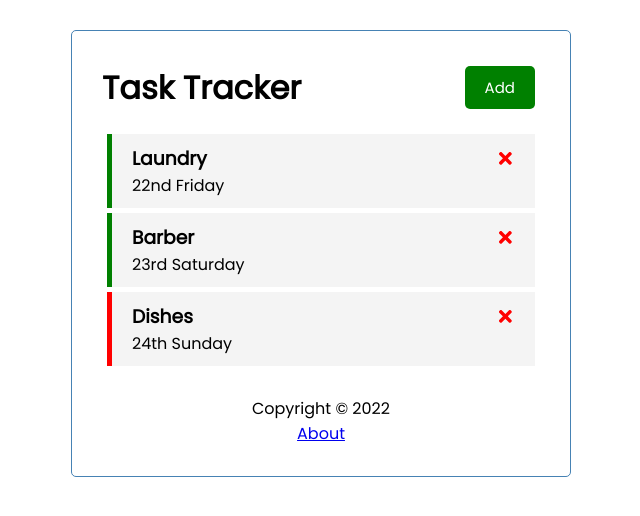
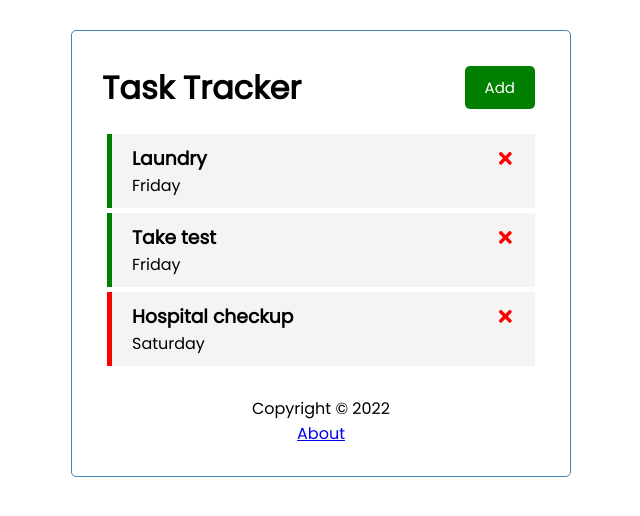
Before and after one commit to ernestmalcolm/task-app, a React (Create React App) app: page / in a window 1280 px wide. Shown: the top 516 px of the page, without its empty margins (319-959 px from the left). Built offline with nearby package versions, Linux system fonts and the light colour scheme; data requests are answered from the project's data file.

Commit message:
Use of async functions for mock server

```diff
--- /dev/null
+++ b/db.json
@@ -0,0 +1,22 @@
+{
+  "tasks": [
+    {
+      "text": "Laundry",
+      "day": "Friday",
+      "reminder": true,
+      "id": 3
+    },
+    {
+      "text": "Take test",
+      "day": "Friday",
+      "reminder": true,
+      "id": 4
+    },
+    {
+      "text": "Hospital checkup",
+      "day": "Saturday",
+      "reminder": false,
+      "id": 5
+    }
+  ]
+}
--- a/package.json
+++ b/package.json
@@ -6,18 +6,21 @@
     "@testing-library/jest-dom": "^5.16.4",
     "@testing-library/react": "^13.3.0",
     "@testing-library/user-event": "^13.5.0",
+    "json-server": "^0.17.0",
     "react": "^18.2.0",
     "react-dom": "^18.2.0",
     "react-icons": "^4.4.0",
     "react-router-dom": "^6.3.0",
     "react-scripts": "5.0.1",
+    "recoil": "^0.7.4",
     "web-vitals": "^2.1.4"
   },
   "scripts": {
     "start": "react-scripts start",
     "build": "react-scripts build",
     "test": "react-scripts test",
-    "eject": "react-scripts eject"
+    "eject": "react-scripts eject",
+    "server": "json-server --watch db.json --port 5000"
   },
   "eslintConfig": {
     "extends": [
--- a/src/App.js
+++ b/src/App.js
@@ -1,4 +1,4 @@
-import { useState } from "react";
+import { useState, useEffect } from "react";
 import React from "react";
 import Header from "./components/Header";
 import Tasks from "./components/Tasks";
@@ -10,46 +10,79 @@
 export const App = () => {
   const [showAdd, setShowAdd] = useState(false);
 
-  const [tasks, setTasks] = useState([
-    {
-      id: 1,
-      text: "Laundry",
-      day: "22nd Friday",
-      reminder: true,
-    },
-    {
-      id: 2,
-      text: "Barber",
-      day: "23rd Saturday",
-      reminder: true,
-    },
-    {
-      id: 3,
-      text: "Dishes",
-      day: "24th Sunday",
-      reminder: false,
-    },
-  ]);
+  const [tasks, setTasks] = useState([])
+  // const [tasks, setTasks] = useRecoilState([]);
 
+  useEffect(() => {
+    const getTasks = async () => {
+      const tasksFromServer = await fetchTasks();
+      setTasks(tasksFromServer);
+    };
+    getTasks();
+  }, []);
+
+  // Fetch Tasks
+  const fetchTasks = async () => {
+    const res = await fetch("http://localhost:5000/tasks");
+    const data = await res.json();
+
+    return data;
+  };
+
+  // Fetch Task
+  const fetchTask = async (id) => {
+    const res = await fetch(`http://localhost:5000/tasks/${id}`);
+    const data = await res.json();
+
+    return data;
+  };
   // Add Task
-  const addTask = (task) => {
-    const id = Math.floor(Math.random() * 1000);
-    const newTask = { id, ...task };
-    setTasks([...tasks, newTask]);
+  const addTask = async (task) => {
+    const res = await fetch("http://localhost:5000/tasks", {
+      method: "POST",
+      headers: {
+        "Content-Type": "application/json",
+      },
+      body: JSON.stringify(task),
+    });
+
+    const data = await res.json();
+
+    setTasks([...tasks, task]);
+
+    // const id = Math.floor(Math.random() * 1000);
+    // const newTask = { id, ...task };
+    // setTasks([...tasks, newTask]);
   };
 
   // Delete Task
-  const deleteTask = (id) => {
+  const deleteTask = async (id) => {
+    await fetch(`http://localhost:5000/tasks/${id}`, {
+      method: "DELETE",
+    });
     setTasks(tasks.filter((task) => task.id !== id));
   };
 
   // Toggle Reminder
-  const toggleReminder = (id) =>
+  const toggleReminder = async (id) => {
+    const taskToToggle = await fetchTask(id);
+    const updatedTask = { ...taskToToggle, reminder: !taskToToggle.reminder };
+    const res = await fetch(`http://localhost:5000/tasks/${id}`, {
+      method: "PUT",
+      headers: {
+        "Content-Type": "application/json",
+      },
+      body: JSON.stringify(updatedTask),
+    });
+
+    const data = await res.json();
+
     setTasks(
       tasks.map((task) =>
-        task.id === id ? { ...task, reminder: !task.reminder } : task
+        task.id === id ? { ...task, reminder: data.reminder } : task
       )
     );
+  };
 
   return (
     <Router>
@@ -61,18 +94,26 @@
         />
 
         <Routes>
-        <Route path="/" exact element={
-          <>
-            {showAdd && <AddTask onAdd={addTask} showAddButton={showAdd} />}
-            {tasks.length !== 0 ?
-            (<Tasks tasks={tasks}
-            onDelete={deleteTask}
-            onToggle={toggleReminder} />)
-            : ("No tasks to show")}
-          </>
-        } />
+          <Route
+            path="/"
+            exact
+            element={
+              <>
+                {showAdd && <AddTask onAdd={addTask} showAddButton={showAdd} />}
+                {tasks.length !== 0 ? (
+                  <Tasks
+                    tasks={tasks}
+                    onDelete={deleteTask}
+                    onToggle={toggleReminder}
+                  />
+                ) : (
+                  "No tasks to show"
+                )}
+              </>
+            }
+          />
 
-        <Route path="/about" element={<About />} />
+          <Route path="/about" element={<About />} />
         </Routes>
         <Footer />
       </div>
--- a/src/index.js
+++ b/src/index.js
@@ -1,17 +1,11 @@
-import React from 'react';
-import ReactDOM from 'react-dom/client';
-import './index.css';
-import App from './App';
-import reportWebVitals from './reportWebVitals';
+import React from "react";
+import ReactDOM from "react-dom/client";
+import "./index.css";
+import App from "./App";
 
-const root = ReactDOM.createRoot(document.getElementById('root'));
+const root = ReactDOM.createRoot(document.getElementById("root"));
 root.render(
   <React.StrictMode>
     <App />
   </React.StrictMode>
 );
-
-// If you want to start measuring performance in your app, pass a function
-// to log results (for example: reportWebVitals(console.log))
-// or send to an analytics endpoint. Learn more: https://bit.ly/CRA-vitals
-reportWebVitals();
--- a/src/reportWebVitals.js
+++ /dev/null
@@ -1,13 +0,0 @@
-const reportWebVitals = onPerfEntry => {
-  if (onPerfEntry && onPerfEntry instanceof Function) {
-    import('web-vitals').then(({ getCLS, getFID, getFCP, getLCP, getTTFB }) => {
-      getCLS(onPerfEntry);
-      getFID(onPerfEntry);
-      getFCP(onPerfEntry);
-      getLCP(onPerfEntry);
-      getTTFB(onPerfEntry);
-    });
-  }
-};
-
-export default reportWebVitals;
```
Also changed, not shown: 1 other file (tests, documents, lock files or other folders).
